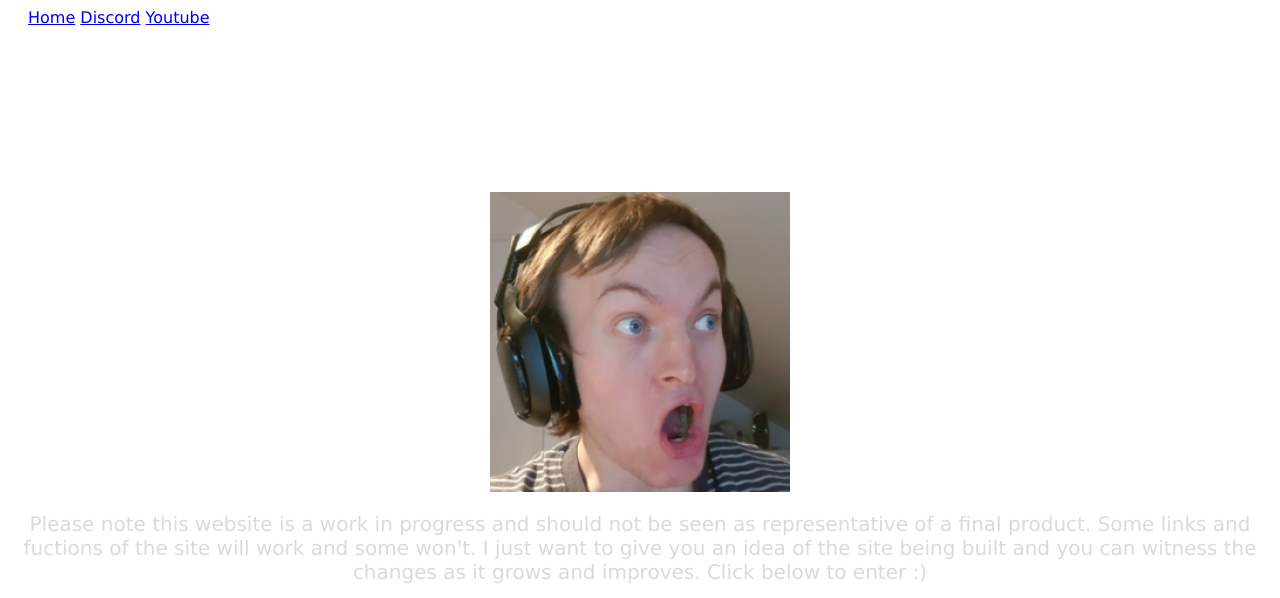
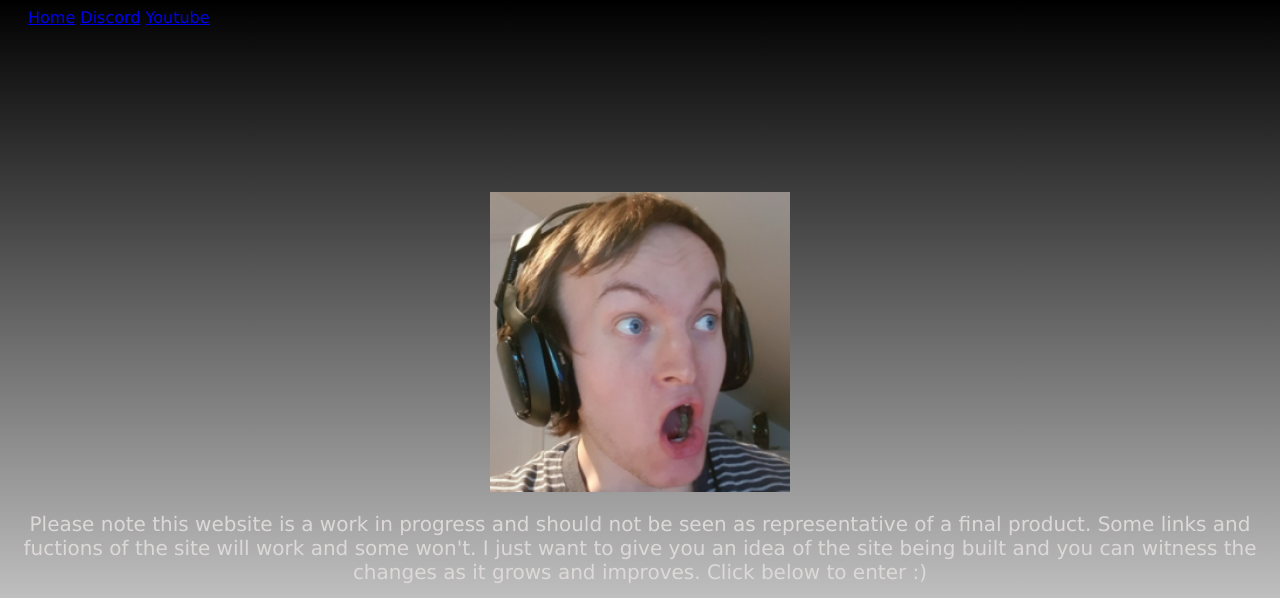
Before and after one commit to georgetdawson/mystreamingwebsite, a plain HTML site: page index.html in a window 1280 px wide. Shown: the top 598 px of the page. Drawn offline with Linux system fonts and the light colour scheme.

Commit message:
fixed background image on other pages

```diff
--- a/stylesheets/styles.css
+++ b/stylesheets/styles.css
@@ -6,7 +6,8 @@
       font-family: Verdana;
   }
 
-  .background {
+  body::before {
+    content: '';
     background: linear-gradient(black, white);
     position: fixed;
     z-index: -100;
```
Also changed, not shown: Subscribe.html (+1 -1 lines).
